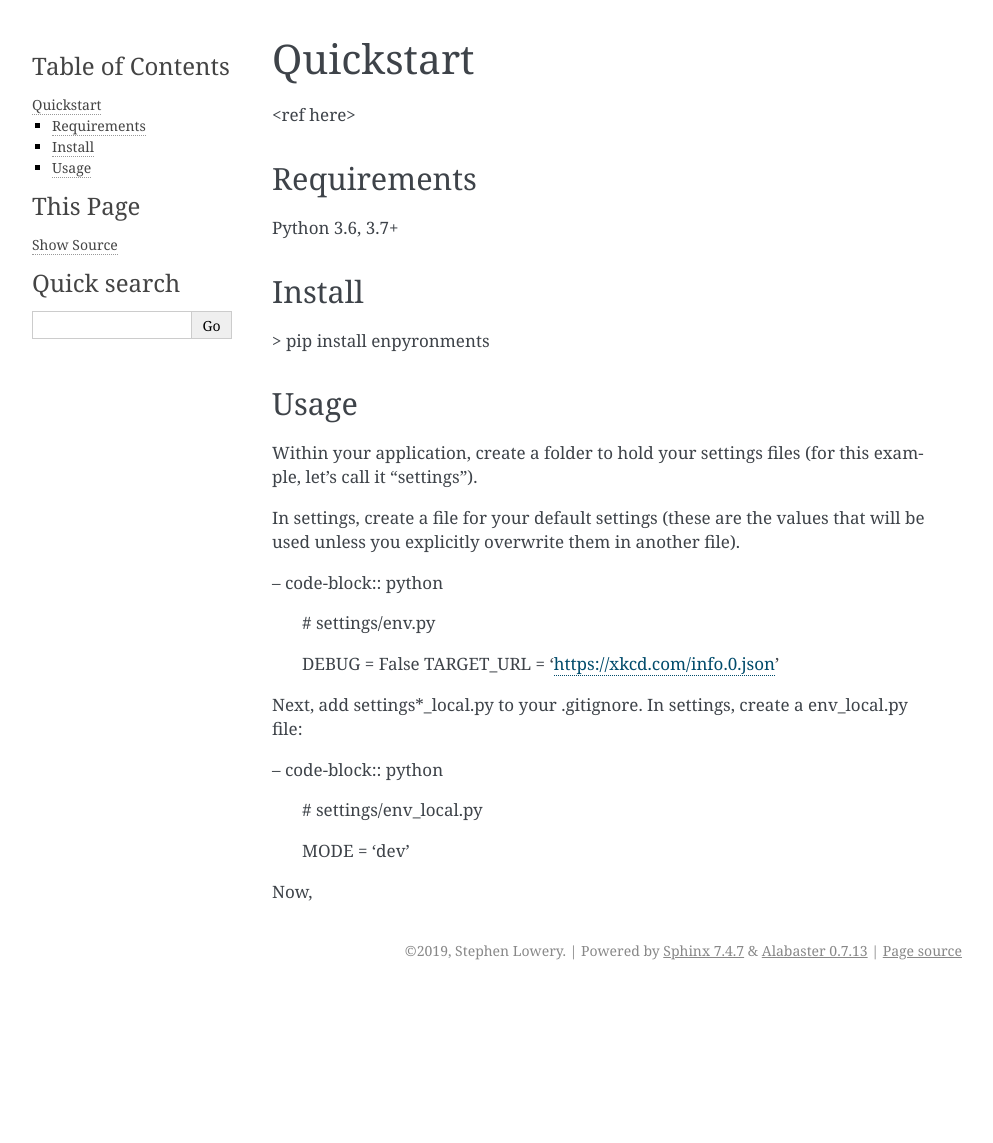
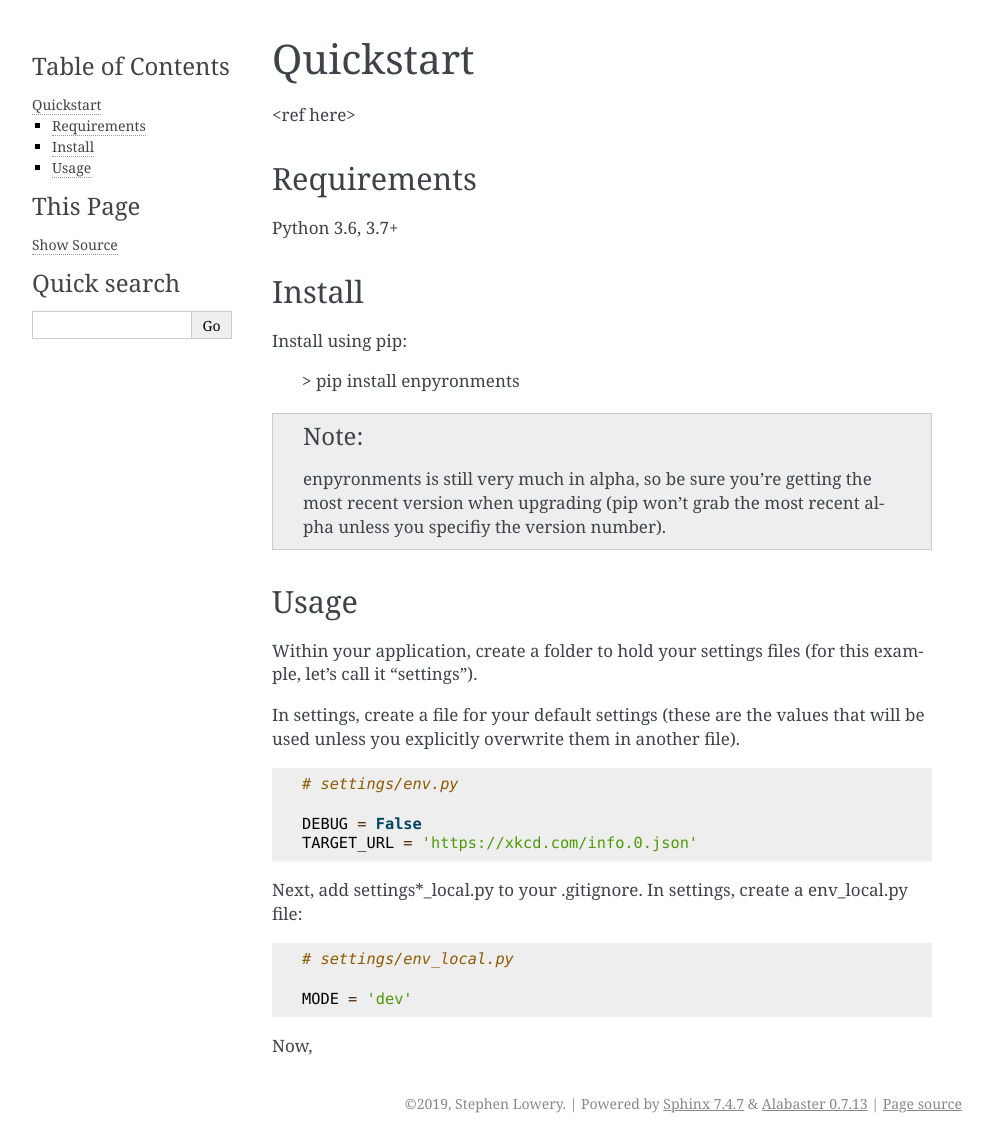
Before and after one commit to stephen1000/enpyroments, a Sphinx documentation site: the page built from docs/quickstart.rst, in a window 1280 px wide. Shown: the whole page, without its empty margins (148-1141 px from the left). Built offline with Sphinx 7.4.7, drawn with Linux system fonts in a browser that asks for light colours; before the commit the page ends 990 px from its top, so only the background shows below that.

Commit message:
added note on install

```diff
--- a/docs/quickstart.rst
+++ b/docs/quickstart.rst
@@ -12,7 +12,15 @@ Python 3.6, 3.7+
 Install
 -------
 
-> pip install enpyronments
+Install using pip:
+
+    > pip install enpyronments
+
+.. note::
+
+    enpyronments is still very much in alpha, so be sure you're getting the
+    most recent version when upgrading (pip won't grab the most recent alpha
+    unless you specifiy the version number).
 
 Usage
 -----
@@ -23,7 +31,7 @@ example, let's call it "settings").
 In settings, create a file for your default settings (these are the values
 that will be used unless you explicitly overwrite them in another file).
 
--- code-block:: python
+.. code-block:: python
 
     # settings/env.py
 
@@ -33,7 +41,7 @@ that will be used unless you explicitly overwrite them in another file).
 Next, add settings\*_local.py to your .gitignore. In settings, create a
 env_local.py file:
 
--- code-block:: python
+.. code-block:: python
 
     # settings/env_local.py
 
```
